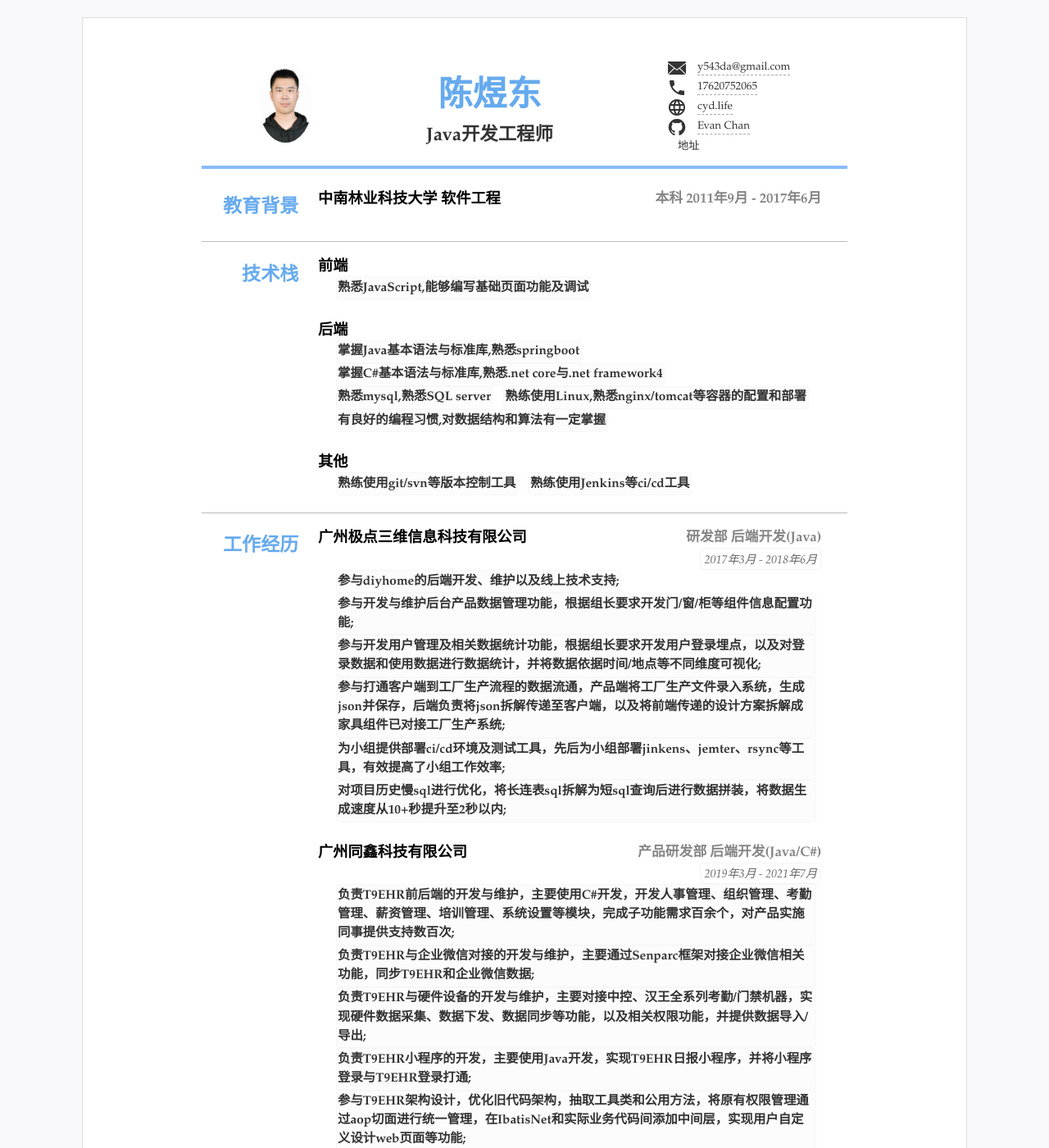
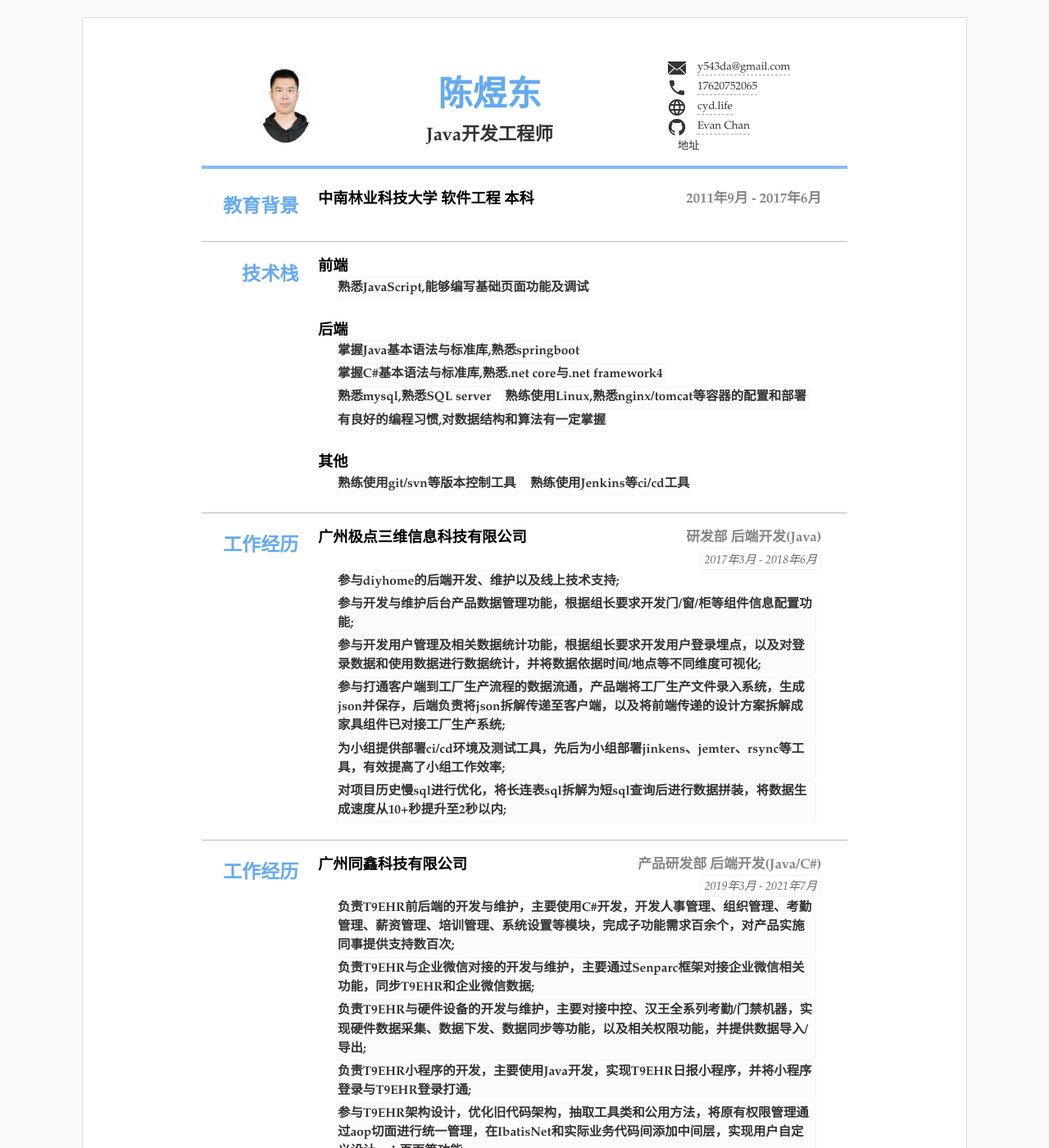
Before and after one commit to 0kestrel/resume2021, a Jekyll site: the page built from index.html, in a window 1280 px wide and 1400 px high. Shown: the whole window at 82% size. Built offline with Jekyll 4.4.1, drawn with Linux system fonts in a browser that asks for light colours; part of the change alters nothing that is shown.

Commit message:
Update resume.yml

```diff
--- a/_data/resume.yml
+++ b/_data/resume.yml
@@ -30,9 +30,9 @@ main: #主要内容，
 - type: education #类别为ID
   name: 教育背景 #显示名称
   content: #内容基本格式 标题-副标题-日期-详细内容 (都允许空)
-  - title: 中南林业科技大学  软件工程
+  - title: 中南林业科技大学  软件工程  本科
 #    duration:
-    sub: 本科  2011年9月 - 2017年6月
+    sub: 2011年9月 - 2017年6月
 #    detail:
 
 - type: skills
@@ -53,7 +53,7 @@ main: #主要内容，
     - 熟练使用git/svn等版本控制工具
     - 熟练使用Jenkins等ci/cd工具
 
-- type: experience
+- type: experience1
   name: 工作经历
   content:
   - title: 广州极点三维信息科技有限公司
@@ -68,6 +68,9 @@ main: #主要内容，
     - 为小组提供部署ci/cd环境及测试工具，先后为小组部署jinkens、jemter、rsync等工具，有效提高了小组工作效率;
     - 对项目历史慢sql进行优化，将长连表sql拆解为短sql查询后进行数据拼装，将数据生成速度从10+秒提升至2秒以内;
 
+- type: experience2
+  name: 工作经历
+  content:
   - title: 广州同鑫科技有限公司
     sub:
     - 产品研发部 后端开发(Java/C#)
```
